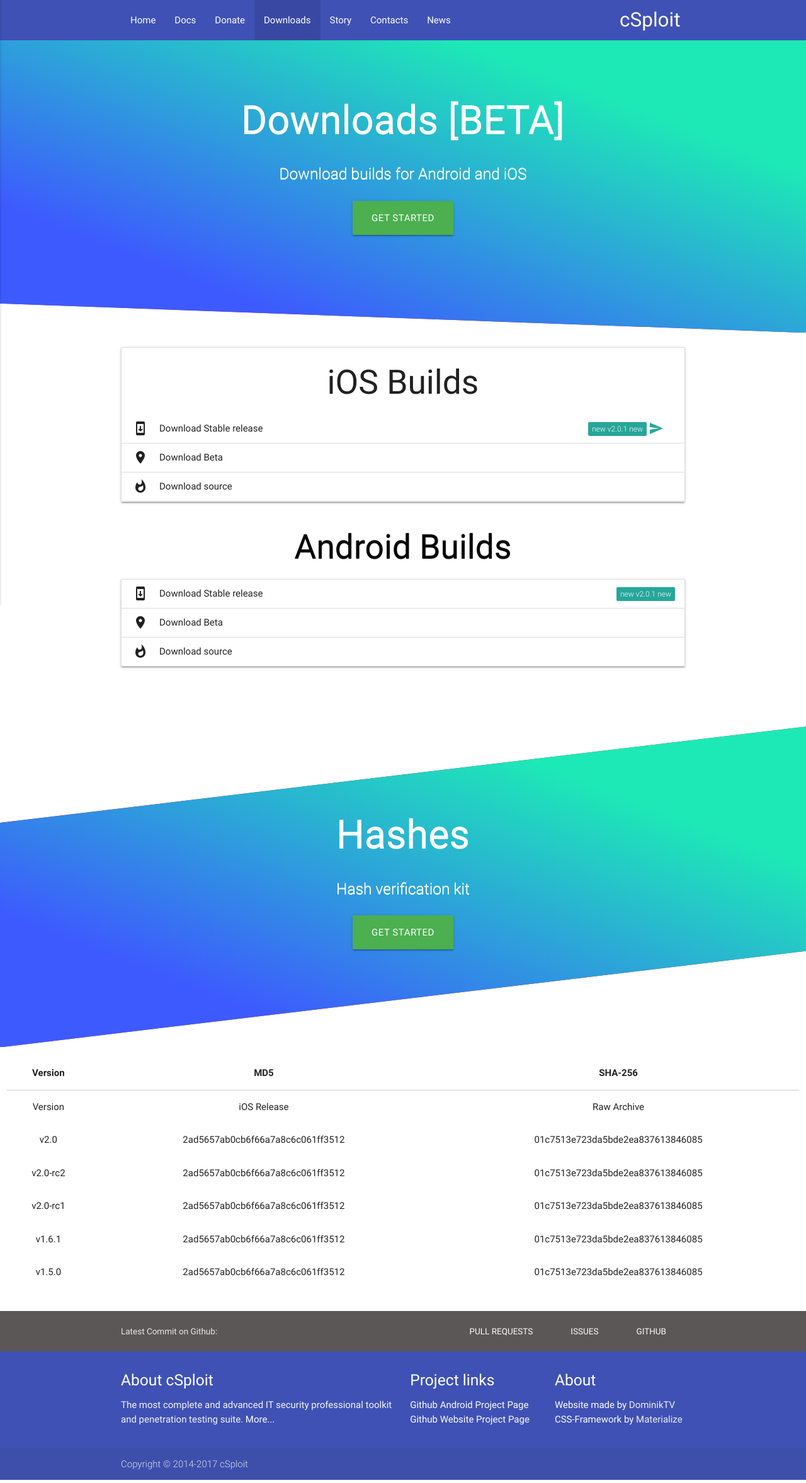
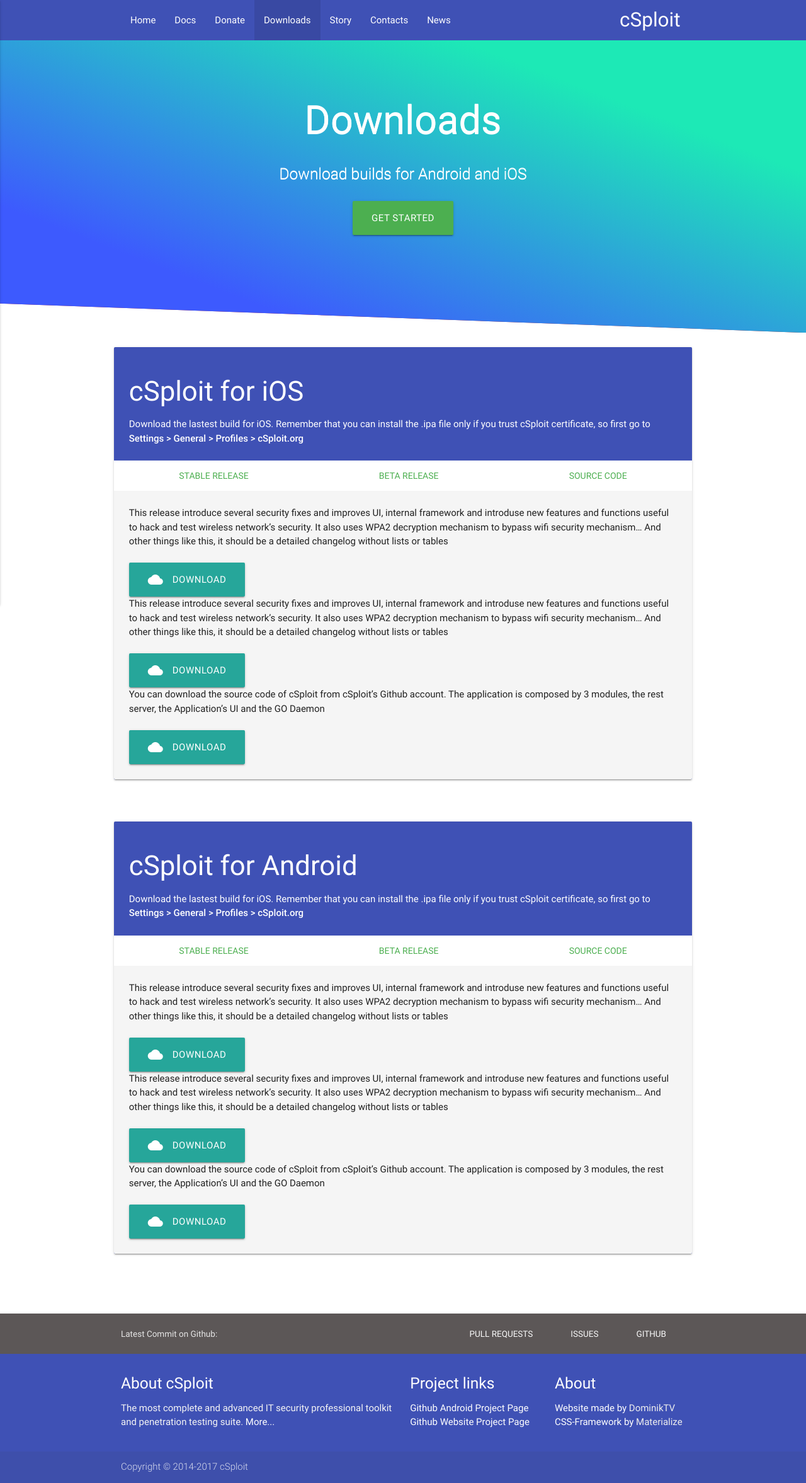
Before and after one commit to cSploit/cSploit.github.io, a Jekyll site: the page built from downloads.html, in a window 1280 px wide. Shown: the whole page at 63% size. Built offline with Jekyll 4.4.1, drawn with Linux system fonts in a browser that asks for light colours; some web fonts are replaced.

Commit message:
Download page updates, toast fixes

```diff
--- /dev/null
+++ b/_includes/download_iOS_beta.md
@@ -0,0 +1,2 @@
+This release introduce several security fixes and improves UI, internal framework and introduse new features and functions useful to hack and test wireless network's security. It also uses WPA2 decryption mechanism to bypass wifi security mechanism... And other things like this, it should be a detailed changelog without lists or tables
+<br><br>
--- /dev/null
+++ b/_includes/download_iOS_code.md
@@ -0,0 +1,2 @@
+You can download the source code of cSploit from cSploit's Github account. The application is composed by 3 modules, the rest server, the Application's UI and the GO Daemon
+<br><br>
--- /dev/null
+++ b/_includes/download_iOS_head.md
@@ -0,0 +1 @@
+Download the lastest build for iOS. Remember that you can install the .ipa file only if you trust cSploit certificate, so first go to **Settings > General > Profiles > cSploit.org**
--- /dev/null
+++ b/_includes/download_iOS_release.md
@@ -0,0 +1,2 @@
+This release introduce several security fixes and improves UI, internal framework and introduse new features and functions useful to hack and test wireless network's security. It also uses WPA2 decryption mechanism to bypass wifi security mechanism... And other things like this, it should be a detailed changelog without lists or tables
+<br><br>
--- a/downloads.html
+++ b/downloads.html
@@ -6,7 +6,7 @@
     <div class="section no-pad-bot downloads-gradient" id="index-banner">
       <div class="container">
         <br><br>
-        <h1 class="header center white-text floating-text-white">Downloads [BETA]</h1>
+        <h1 class="header center white-text floating-text-white">Downloads</h1>
         <div class="row center">
           <h5 class="header col s12 light white-text floating-text-white">Download builds for Android and iOS</h5>
         </div>
@@ -23,57 +23,72 @@
     <div class="row">
       <!-- TODO Add github dependencies, info and links -->
 
-      <div class="col s6 s12">
-        <ul class="collapsible collection" data-collapsible="accordion">
-          <li class="collection-header"><h2 class="title center">iOS Builds</h2></li>
-          <li>
-            <div class="collapsible-header">
-
-              <a href="#!" class="secondary-content"><i class="material-icons">send</i></a>
-
-              <span class="new badge">new v2.0.1</span><i class="material-icons">system_update</i> Download Stable
-              release
-
-            </div>
-
-
-            <div class="collapsible-body">
-              <p class="card-title"><a class="btn-flat waves-effect waves-light green"><font color="#FFFFFF">Download</font></a>&nbsp;&nbsp;&nbsp;&nbsp;&nbsp;&nbsp;
-              <font class="title"><b>Download .IPA Installer</b></font></p>
-              <p><script>
-
-              </script></p>
-            </div>
-          </li>
-          <li>
-            <div class="collapsible-header"><i class="material-icons">place</i> Download Beta</div>
-            <div class="collapsible-body"><p class="card-title"><a class="btn-flat waves-effect waves-light green"><font color="#FFFFFF">Download</font></a>&nbsp;&nbsp;&nbsp;&nbsp;&nbsp;&nbsp; <font class="title"><b>Download .IPA Installer</b></font></p></div>
-          </li>
-          <li>
-            <div class="collapsible-header"><i class="material-icons">whatshot</i> Download source</div>
-            <div class="collapsible-body"><p class="card-title"><a class="btn-flat waves-effect waves-light green"><font color="#FFFFFF">Download</font></a>&nbsp;&nbsp;&nbsp;&nbsp;&nbsp;&nbsp; <font class="title"><b>Download Source</b></font></p></div>
-          </li>
-        </ul>
+      <div class="card indigo float">
+        <div class="card-content white-text">
+          <h3 class="white-text">cSploit for iOS</h3>
+          <p>{% capture download_iOS_head %}{% include download_iOS_head.md %}{% endcapture %}
+            {{ download_iOS_head | markdownify }}</p>
+        </div>
+        <div class="card-tabs tabs-fixed-width tabs-transparent">
+          <ul class="tabs tabs-fixed-width">
+            <!-- TODO replace these titles -->
+            <li class="tab"><a class="active" href="#csploit-iOS-1">STABLE RELEASE</a></li>
+            <li class="tab"><a href="#csploit-iOS-2">BETA RELEASE</a></li>
+            <li class="tab"><a href="#csploit-iOS-3">SOURCE CODE</a></li>
+          </ul>
+        </div>
+        <div class="card-content grey lighten-4">
+          <div id="csploit-iOS-1">
+            {% capture download_iOS_release %}{% include download_iOS_release.md %}{% endcapture %}
+            {{ download_iOS_release | markdownify }}
+            <a class="waves-effect waves-light btn-large"><i class="material-icons left">cloud</i>Download</a>
+          </div>
+          <div id="csploit-iOS-2">
+            {% capture download_iOS_beta %}{% include download_iOS_beta.md %}{% endcapture %}
+            {{ download_iOS_beta | markdownify }}
+          <a class="waves-effect waves-light btn-large"><i class="material-icons left">cloud</i>Download</a>
+          </div>
+          <div id="csploit-iOS-3">
+            {% capture download_iOS_code %}{% include download_iOS_code.md %}{% endcapture %}
+            {{ download_iOS_code | markdownify }}
+          <a class="waves-effect waves-light btn-large"><i class="material-icons left">cloud</i>Download</a>
+          </div>
+        </div>
       </div>
 
-      <div class="col s6 s12">
-        <!-- Android Content -->
-        <h2 class="title center floating-text-black">Android Builds</h2>
+      <br><br>
 
-        <ul class="collapsible" data-collapsible="accordion">
-          <li>
-            <div class="collapsible-header"><span class="new badge">new v2.0.1</span><i class="material-icons">system_update</i> Download Stable release</div>
-            <div class="collapsible-body"><p class="card-title"><a class="btn-flat waves-effect waves-light green"><font color="#FFFFFF">Download</font></a>&nbsp;&nbsp;&nbsp;&nbsp;&nbsp;&nbsp; <font class="title"><b>Download .APK Archive</b></font></p></div>
-          </li>
-          <li>
-            <div class="collapsible-header"><i class="material-icons">place</i> Download Beta</div>
-            <div class="collapsible-body"><p class="card-title"><a class="btn-flat waves-effect waves-light green"><font color="#FFFFFF">Download</font></a>&nbsp;&nbsp;&nbsp;&nbsp;&nbsp;&nbsp; <font class="title"><b>Download .APK Archive</b></font></p></div>
-          </li>
-          <li>
-            <div class="collapsible-header"><i class="material-icons">whatshot</i> Download source</div>
-            <div class="collapsible-body"><p class="card-title"><a class="btn-flat waves-effect waves-light green"><font color="#FFFFFF">Download</font></a>&nbsp;&nbsp;&nbsp;&nbsp;&nbsp;&nbsp; <font class="title"><b>Download Source</b></font></p></div>
-          </li>
-        </ul>
+      <div class="card indigo float">
+        <div class="card-content white-text">
+          <h3 class="white-text">cSploit for Android</h3>
+          <p>{% capture download_iOS_head %}{% include download_iOS_head.md %}{% endcapture %}
+            {{ download_iOS_head | markdownify }}</p>
+        </div>
+        <div class="card-tabs tabs-fixed-width tabs-transparent">
+          <ul class="tabs tabs-fixed-width">
+            <!-- TODO replace these titles -->
+            <li class="tab"><a class="active" href="#csploit-android-1">STABLE RELEASE</a></li>
+            <li class="tab"><a href="#csploit-android-2">BETA RELEASE</a></li>
+            <li class="tab"><a href="#csploit-android-3">SOURCE CODE</a></li>
+          </ul>
+        </div>
+        <div class="card-content grey lighten-4">
+          <div id="csploit-android-1">
+            {% capture download_iOS_release %}{% include download_iOS_release.md %}{% endcapture %}
+            {{ download_iOS_release | markdownify }}
+            <a class="waves-effect waves-light btn-large"><i class="material-icons left">cloud</i>Download</a>
+          </div>
+          <div id="csploit-android-2">
+            {% capture download_iOS_beta %}{% include download_iOS_beta.md %}{% endcapture %}
+            {{ download_iOS_beta | markdownify }}
+            <a class="waves-effect waves-light btn-large"><i class="material-icons left">cloud</i>Download</a>
+          </div>
+          <div id="csploit-android-3">
+            {% capture download_iOS_code %}{% include download_iOS_code.md %}{% endcapture %}
+            {{ download_iOS_code | markdownify }}
+            <a class="waves-effect waves-light btn-large"><i class="material-icons left">cloud</i>Download</a>
+          </div>
+        </div>
       </div>
 
     </div>
@@ -82,13 +97,14 @@
   <br><br>
 </div>
 
+<!--
 
   <div class="section no-pad-bot downloads-horizontal-gradient">
     <div class="container">
       <br><br><br><br>
       <h1 class="header center white-text floating-text-white">Hashes</h1>
       <div class="row center">
-        <h5 class="header col s12 light white-text floating-text-white">Hash verification kit</h5>
+        <h5 class="header col s12 light white-text floating-text-white"></h5>
       </div>
       <div class="row center">
         <a href="" class="btn-large waves-effect waves-light green">Get Started</a>
@@ -162,8 +178,7 @@
     </div>
   </div>
 
-
-</div>
+</div>-->
 
 <div class="github-commit">
   <div class="container">
@@ -173,10 +188,9 @@
       <a href="" class="sha"></a>
       &nbsp;&nbsp;
       <span class="date"></span>
-      <!-- TODO add toasts and github json parsed data -->
-      <a id="github-button-issues" href="https://github.com/AndreaCioccarelli/cSploit2/" class="github-button btn-flat right grey-text text-lighten-5 waves-effect material-git">Github</a>
-      <a id="github-button-pull" href="https://github.com/AndreaCioccarelli/cSploit2/issues" class="github-button btn-flat right grey-text text-lighten-5 waves-effect waves-light hide-on-small-only">Issues</a>
-      <a id="github-button" href="https://github.com/AndreaCioccarelli/cSploit2/pulls" class="github-button btn-flat right grey-text text-lighten-5 waves-effect waves-light hide-on-small-only">Pull requests</a>
+      <a id="github-button-issues" href="https://github.com/cSploit/cSploit.github.io" class="github-button btn-flat right grey-text text-lighten-5 waves-effect material-git" onclick="Materialize.toast('Redirecting to Github ...', 4500)">Github</a>
+      <a id="github-button-pull" href="https://github.com/cSploit/cSploit.github.io/issues" class="github-button btn-flat right grey-text text-lighten-5 waves-effect waves-light hide-on-small-only" onclick="Materialize.toast('Redirecting to Github...', 4500)">Issues</a>
+      <a id="github-button" href="https://github.com/cSploit/cSploit.github.io/pulls" class="github-button btn-flat right grey-text text-lighten-5 waves-effect waves-light hide-on-small-only" onclick="Materialize.toast('Redirecting to Github...', 4500)">Pull requests</a>
 
     </div>
   </div>
--- a/js/init.js
+++ b/js/init.js
@@ -1,11 +1,9 @@
 (function($){
   $(function(){
-
     $('.button-collapse').sideNav();
-
       jQuery("time.timeago").timeago();
           $.ajax({
-              url: "https://api.github.com/repos/AndreaCioccarelli/cSploit2/commits/master",
+              url: "https://api.github.com/repos/cSploit/cSploit.github.io/commits/master",
               dataType: "json",
               success: function (data) {
                   let sha = data.sha,
@@ -13,9 +11,8 @@
                       sha = sha.substring(0,7);
                   $('.github-commit').find('.date').html(date);
                   $('.github-commit').find('.sha').html(sha).attr('href', data.html_url);
+
               }
           });
-     // }
-
-  }); // end of document ready
-})(jQuery); // end of jQuery name space
+  });
+})(jQuery);
```
Also changed, not shown: other parts of downloads.html (+1 -1 lines), _includes/docs_detailed_modules.md (added, +1 -0 lines), _includes/download_andorid_release.md (added, +2 -0 lines), _includes/download_android_beta.md (added, +2 -0 lines), _includes/download_android_code.md (added, +2 -0 lines), _includes/download_android_head.md (added, +1 -0 lines), docs.html (+22 -2 lines), css/materialize.css.
